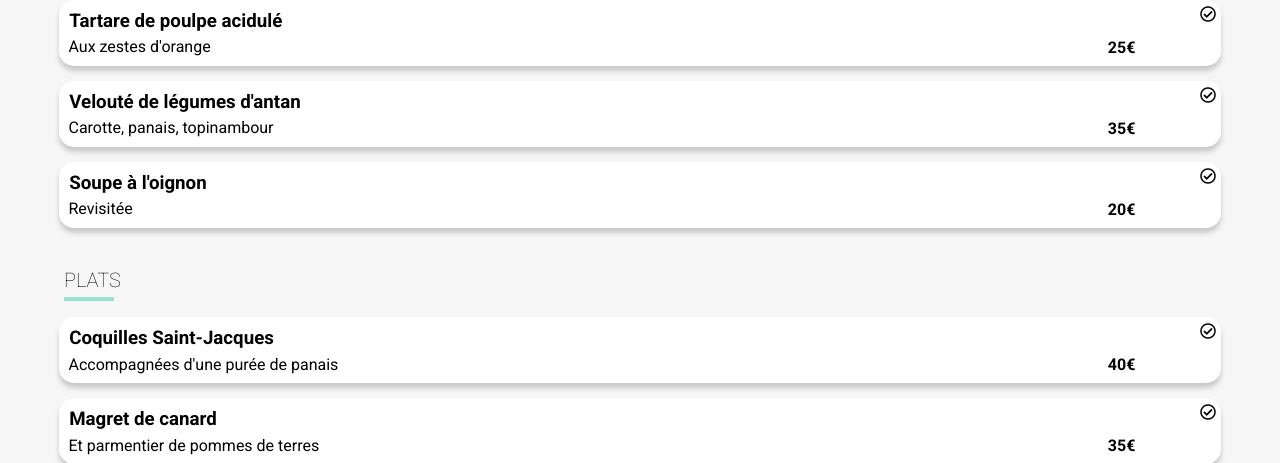
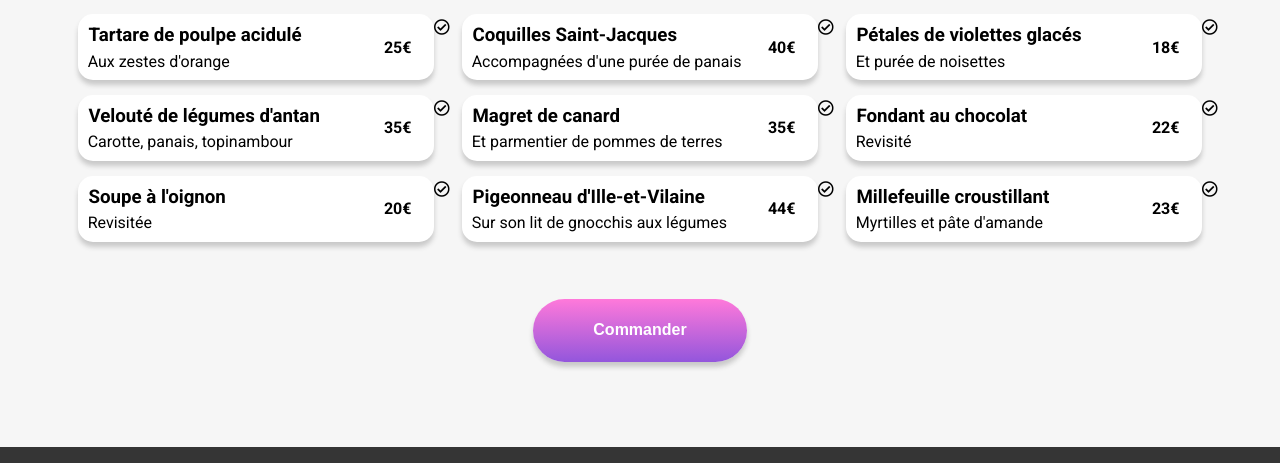
Before and after one commit to SethosPrim/CourbinFrederic_3_19102021, a website: page a-la-francaise.html in a window 1280 px wide. Shown: the part 472-935 px from the top of the page. Drawn offline with Linux system fonts and the light colour scheme; a web font is replaced by a local one.

Commit message:
Commit du 31/01/2022

```diff
--- a/a-la-francaise.html
+++ b/a-la-francaise.html
@@ -55,7 +55,7 @@
                         </div>
 
                         <div class="menu__clique--animation">
-                            <i class="far fa-check-circle"></i>
+                            <i class="item far fa-check-circle"></i>
                         </div>
                     </div>
 
--- a/scss/layouts/accueil-restaurants.scss
+++ b/scss/layouts/accueil-restaurants.scss
@@ -60,7 +60,7 @@
                 width: 8%;
                 left: initial;
                 margin-top: 1.5%;
-                margin-left: 12%;
+                margin-left: 12.3%;
             }
         }
         & img{
--- a/scss/layouts/header.scss
+++ b/scss/layouts/header.scss
@@ -59,6 +59,10 @@
         line-height: 3em;
         margin-left: 7%;
         margin-right: -10%;
+        @include desktop{
+            font-size: 30px;
+            line-height: 4em;
+        }
         & i{
             color: $color-nine;
         }
@@ -70,6 +74,10 @@
         margin: auto;
         & img{
             width: 70%;
+            @include desktop{
+                width: 35%;
+                margin: 20px auto;
+            }
         }
     }
 }
--- a/scss/layouts/menu.scss
+++ b/scss/layouts/menu.scss
@@ -32,6 +32,27 @@
 .menu{
     width: 90%;
     margin: auto;
+    @include desktop{
+        display: flex;
+    }
+    &__entrée{
+        @include desktop{
+            width: 30%;
+            margin: auto;
+        }
+    }
+    &__plat{
+        @include desktop{
+            width: 30%;
+            margin: auto;
+        }
+    }
+    &__dessert{
+        @include desktop{
+            width: 30%;
+            margin: auto;
+        }
+    }
     & h2{
         font-size: 1.25em;
         font-weight: lighter;
@@ -43,11 +64,19 @@
     &__clique{
         @include choice;
         &--titre{
-            width: 85%
+            width: 82%;
         }
         &--prix{
-            top: 2.063em;
+            display: flex;
+            flex-direction: column;
+            justify-content: center;
             @include span-price;
+        }
+        &--animation{
+            & i{
+                position: absolute;
+                margin-left: 5px;
+            }
         }
     }
 }
```
Also changed, not shown: public/styles.css, 1 other file.
